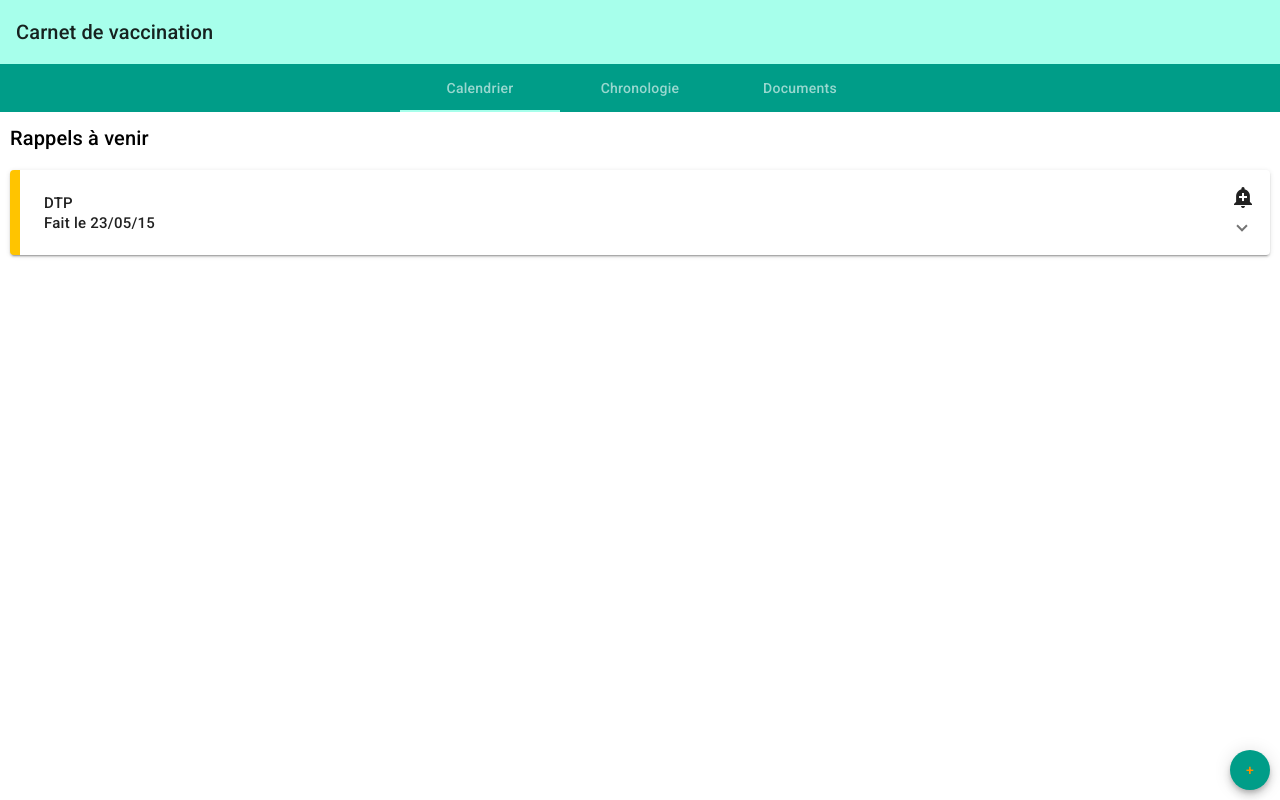
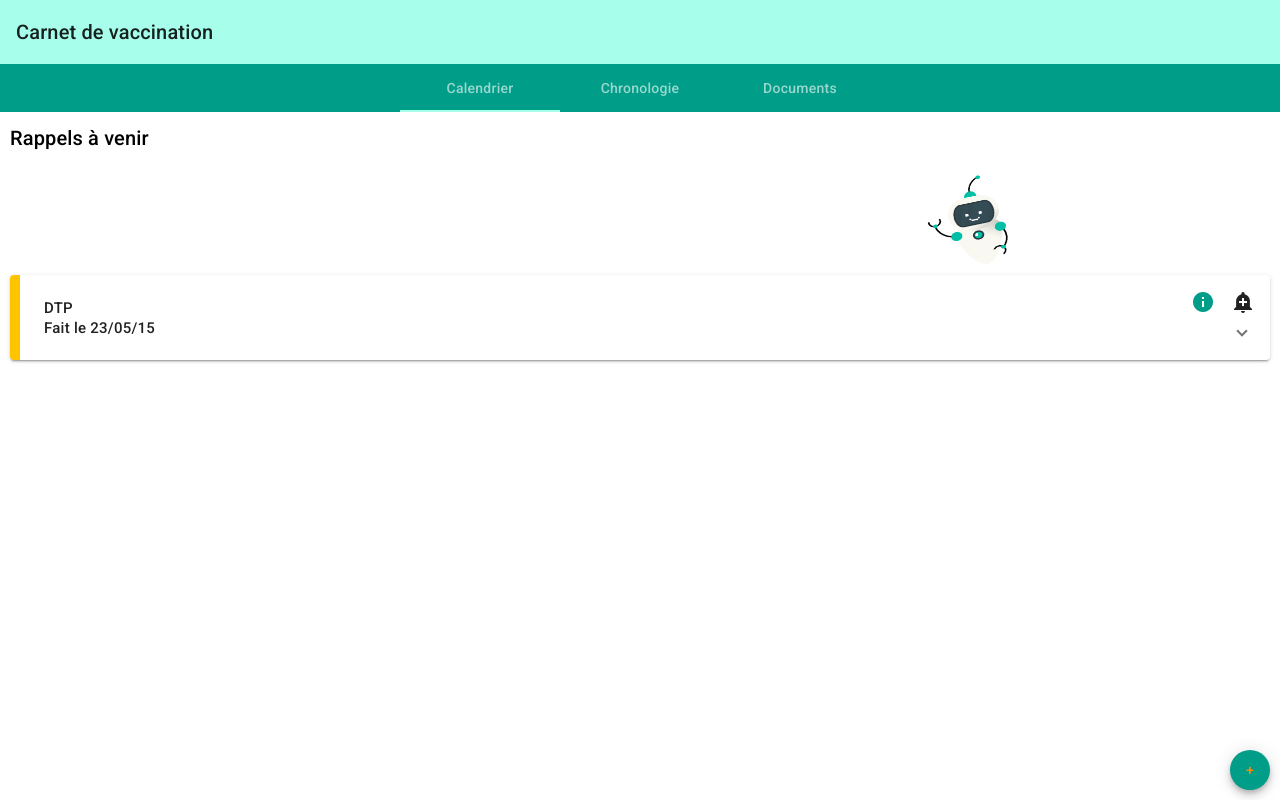
Before and after one commit to nicolasjaco/PtutVaccination, an Angular app in the folder ui/: page / in a window 1280 px wide. Built offline with nearby package versions, Linux system fonts and the light colour scheme.

Commit message:
Ajout zephyr

```diff
--- a/ui/src/app/components/calendrier/calendrier.component.css
+++ b/ui/src/app/components/calendrier/calendrier.component.css
@@ -5,24 +5,36 @@
   right: 10px;
 }
 
-.container{
+.container {
   padding: 10px;
 }
 
-.mat-expansion-panel{
-    border-left: 10px solid #FFC400;
+.mat-expansion-panel {
+  border-left: 10px solid #ffc400;
 }
 
-.mat-expansion-panel-header{
+.mat-expansion-panel-header {
   min-height: 85px;
 }
 
-.mat-expansion-panel-header .mat-icon{
+.mat-expansion-panel-header .mat-icon {
   position: absolute;
   top: 15px;
   right: 15px;
 }
 
-::ng-deep .mat-expansion-indicator{
+::ng-deep .mat-expansion-indicator {
   margin-top: 25px;
 }
+
+.img-zephyr {
+  height: 100px;
+  width: 100px;
+  position: relative;
+  left: 72%;
+  transform: rotate(-11.8deg);
+}
+
+.btn-info {
+  margin-right: 40px;
+}
--- a/ui/src/app/components/calendrier/calendrier.component.html
+++ b/ui/src/app/components/calendrier/calendrier.component.html
@@ -1,15 +1,21 @@
 <div class="container">
-
   <h2>Rappels à venir</h2>
-
+  <img class="img-zephyr" src="assets/images/zephyr.png">
   <mat-accordion>
-    <mat-expansion-panel class="accordion" (opened)="panelOpenState = true" (closed)="panelOpenState = false">
+    <mat-expansion-panel
+      class="accordion"
+      (opened)="panelOpenState = true"
+      (closed)="panelOpenState = false"
+    >
       <mat-expansion-panel-header>
         <mat-panel-title class="panel_title">
-          <div>DTP<br/> Fait le 23/05/15</div>
+          <div>
+            DTP<br />
+            Fait le 23/05/15
+          </div>
+          <mat-icon class="btn-info" color="accent">info</mat-icon>
           <mat-icon (click)="openDialog()">add_alert</mat-icon>
         </mat-panel-title>
-
       </mat-expansion-panel-header>
       <p>Lorem ipsum dolor sit amet.</p>
     </mat-expansion-panel>
--- a/ui/src/index.html
+++ b/ui/src/index.html
@@ -5,7 +5,7 @@
   <title>PtutVaccination</title>
   <base href="/">
   <meta name="viewport" content="width=device-width, initial-scale=1">
-  <link rel="icon" type="image/x-icon" href="favicon.ico">
+  <link rel="icon" type="image/png" href="assets/images/zephyr.png">
   <link href="https://fonts.googleapis.com/css?family=Roboto:300,400,500&display=swap" rel="stylesheet">
   <link href="https://fonts.googleapis.com/icon?family=Material+Icons" rel="stylesheet">
   <link rel="preconnect" href="https://fonts.gstatic.com">
```
Also changed, not shown: ui/src/assets/images/zephyr.png (added). Lines whose indentation alone changed are shown as unchanged.
